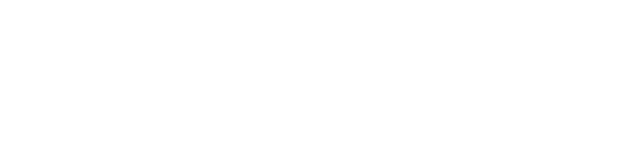
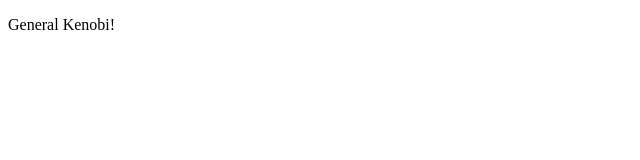
Before and after one commit to Quiatus/git_test02, a plain HTML site: page index.html in a window 1280 px wide. Shown: the whole page, without its empty margins (0-640 px from the left). Drawn offline with Linux system fonts and the light colour scheme.

Commit message:
add general

```diff
--- a/index.html
+++ b/index.html
@@ -6,6 +6,6 @@
     <title>Document</title>
 </head>
 <body>
-
+    <p>General Kenobi!</p>
 </body>
 </html>
```
